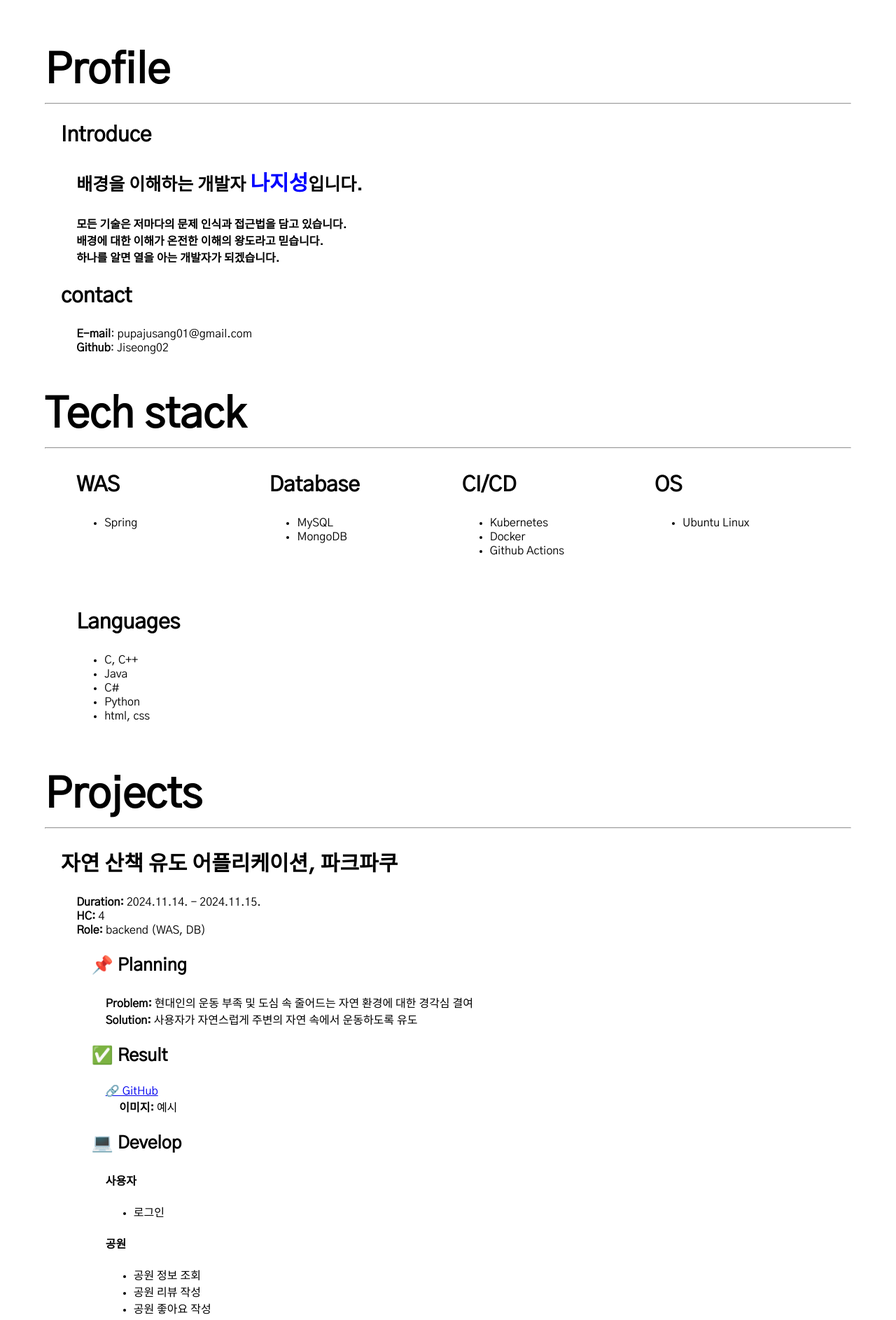
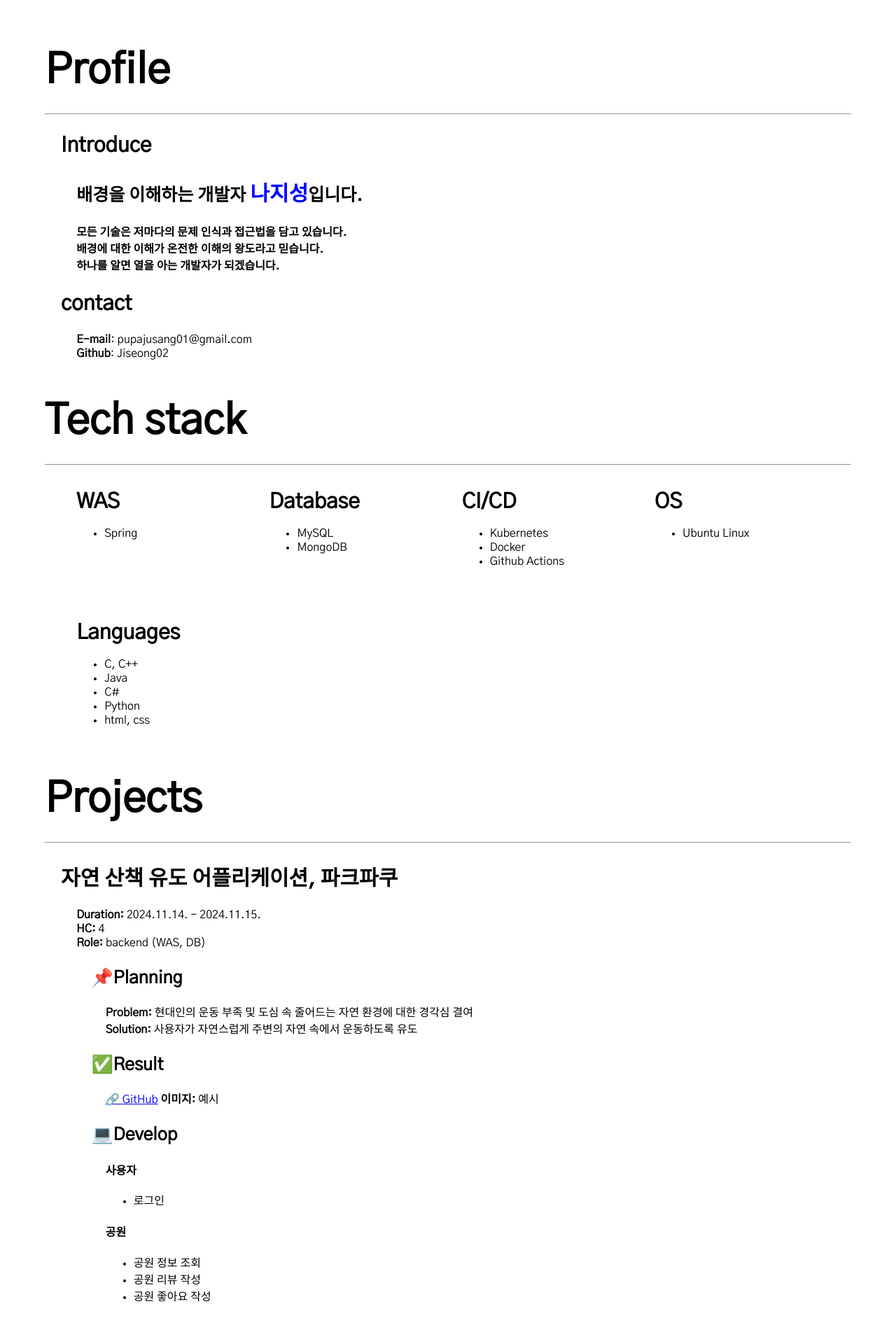
Before and after one commit to Jiseong02/Jiseong02.github.io, a Jekyll site: the page built from index.md, in a window 1280 px wide. Shown: the top 1886 px of the page at 70% size. Built offline with Jekyll 4.4.1, drawn with Linux system fonts in a browser that asks for light colours; some of the changed text lies outside the part shown.

Commit message:
구조 변경

```diff
--- a/_includes/projects.html
+++ b/_includes/projects.html
@@ -12,7 +12,7 @@
         </p>
 
         <div class="planning">
-          <h3>📌 Planning</h3>
+          <h3>📌Planning</h3>
           <div>
             {% for planning in project.planning %}
               <strong>Problem:</strong> {{ planning.problem }} <br>
@@ -22,21 +22,19 @@
         </div>
 
         <div class="result">
-          <h3>✅ Result</h3>
+          <h3>✅Result</h3>
           <div>
             {% for result in project.result %}
               <a href="{{ result.github }}" target="_blank">🔗 GitHub</a>
-              <div>
-                {% for item in result.items %}
-                  <strong>{{ item.title }}:</strong> {{ item.content }}
-                {% endfor %}
-              </div>
+              {% for item in result.items %}
+                <strong>{{ item.title }}:</strong> {{ item.content }}
+              {% endfor %}
             {% endfor %}
           </div>
         </div>
 
         <div class="develop">
-          <h3>💻 Develop</h3>
+          <h3>💻Develop</h3>
           <div>
             {% for section in project.develop %}
               <h4>{{ section.domain }}</h4>
@@ -50,7 +48,7 @@
         </div>
 
         <div class="issue">
-          <h3>🐛 Issues</h3>
+          <h3>🐛Issues</h3>
           <ul>
             {% for issue in project.issues %}
               <li>{{ issue }}</li>
@@ -59,7 +57,7 @@
         </div>
 
         <div class="takeaway">
-          <h3>📝 Takeaways</h3>
+          <h3>📝Takeaways</h3>
           <ul>
             {% for takeaway in project.takeaways %}
               <li>{{ takeaway }}</li>
--- a/assets/css/style.css
+++ b/assets/css/style.css
@@ -6,13 +6,18 @@ body {
 }
 h1 {
 	font-size:60px;
-	margin-bottom:5px;
+	margin-bottom:2%;
 }
 h2 {
 	font-size:30px;
+	margin-bottom: 2%;
 }
 h3 {
 	font-size:25px;
+	margin-bottom: 2%;
+}
+h4 {
+	margin-bottom: 2%;
 }
 img {
 	width:200px;
```
